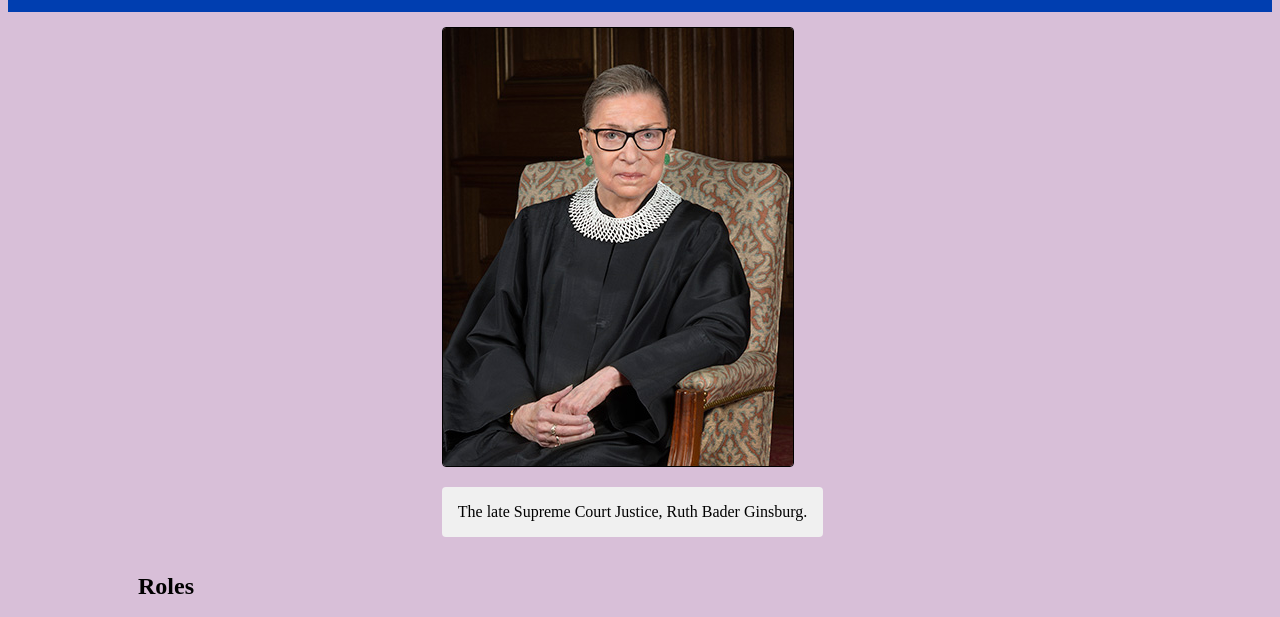
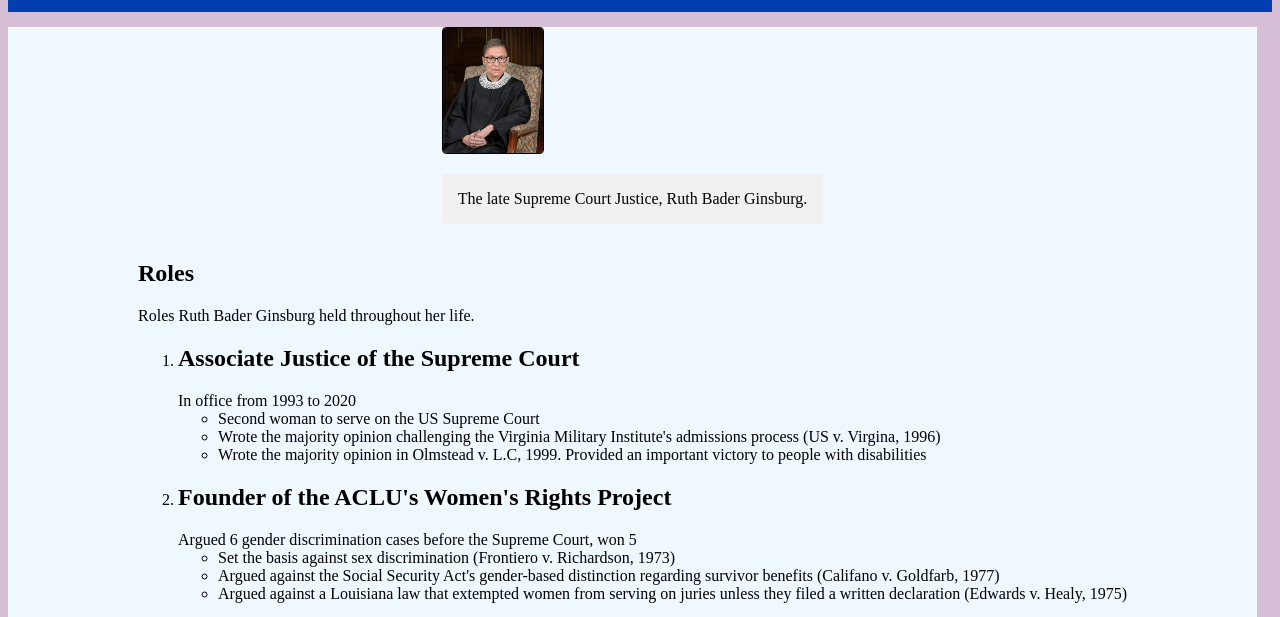
Before and after one commit to apatel04/assignment-1, a website: page public/asst-1/index.html in a window 1280 px wide. Shown: the part 154-771 px from the top of the page. Drawn offline with Linux system fonts and the light colour scheme; a web font is replaced by a local one.

Commit message:
Update styles.css

```diff
--- a/public/asst-1/styles.css
+++ b/public/asst-1/styles.css
@@ -1,6 +1,10 @@
 html {
     display: block;
     height: 100%;
+}
+
+body {
+    background-color: thistle;
 }
 
 .header {
@@ -15,9 +19,6 @@ html {
     align-items: center;
 }
 
-body {
-    background-color: thistle;
-}
 
 .container {
     max-width: 960px;
@@ -27,13 +28,15 @@ body {
     flex-wrap: wrap;
     justify-content: center;
     align-items: flex-start;
+    background-color: aliceblue;
 }
 
 .image {
     border-radius: 4px;
     border-width: 1px;
     border-style: solid;
-    width: 100;
+    width: 100px;
+    background-color: antiquewhite;
 }
 
 .wrapper {
```
